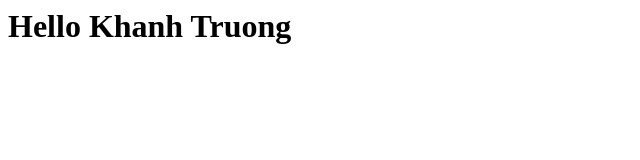
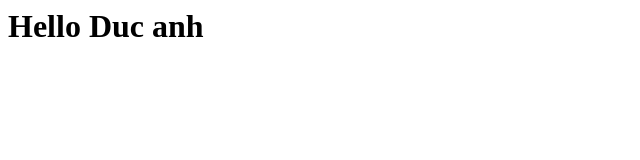
Before and after one commit to huynhDanh208/lab7-kiem-thu, a plain HTML site: page src/index.html in a window 1280 px wide. Shown: the whole page, without its empty margins (0-640 px from the left). Drawn offline with Linux system fonts and the light colour scheme.

Commit message:
update index

```diff
--- a/src/index.html
+++ b/src/index.html
@@ -1,5 +1,5 @@
 <html>
 <body>
-	<h1>Hello Khanh Truong</h1>
+	<h1>Hello Duc anh</h1>
 </body>
 </html>
```
